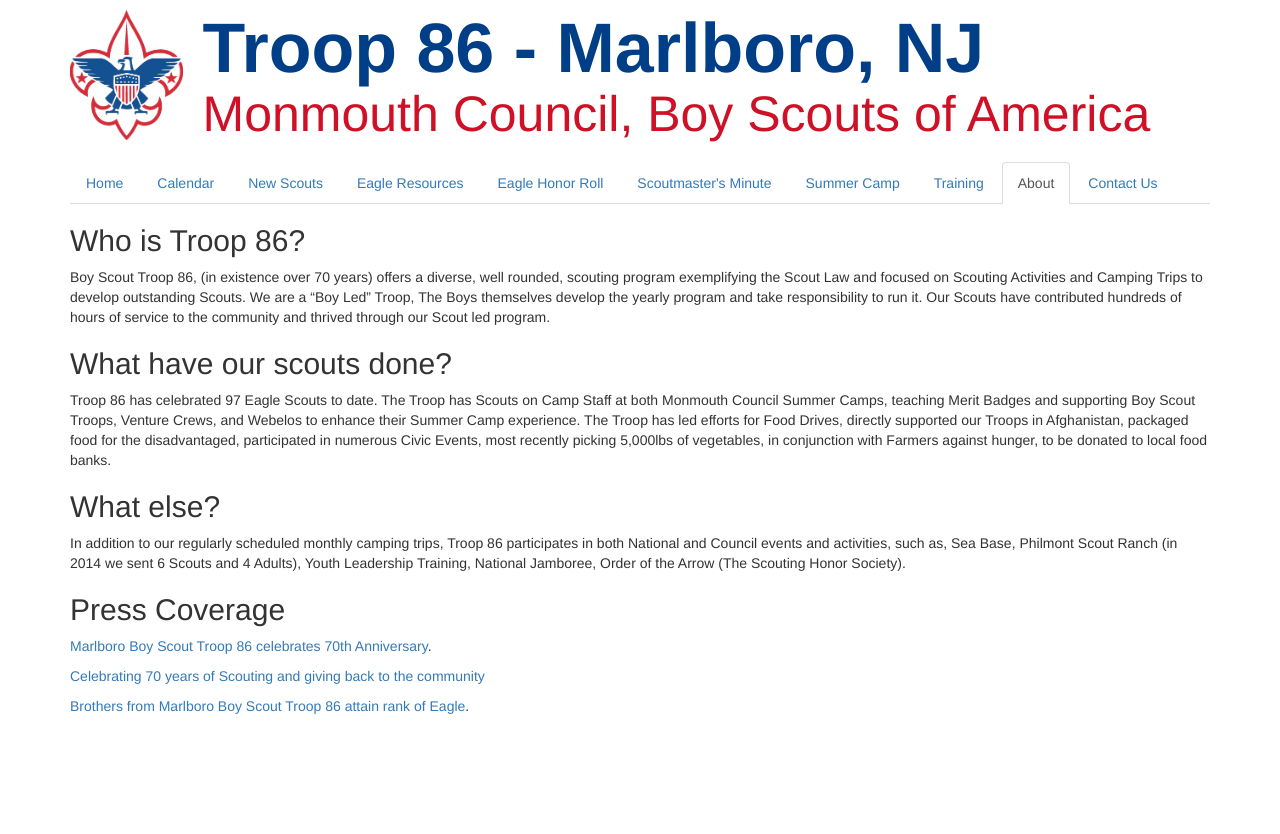
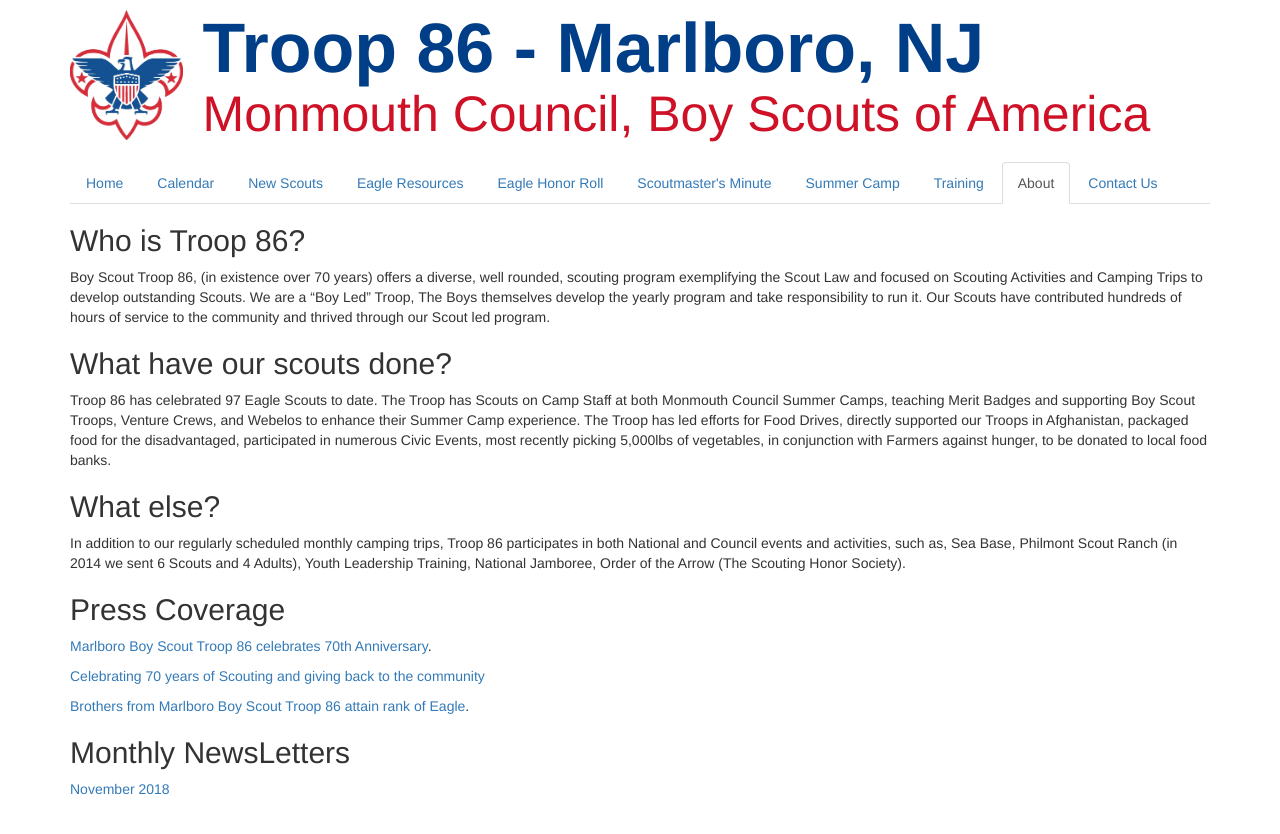
Before and after one commit to akparekh/bsatroop86.github.io, a Jekyll site: the page built from about.md, in a window 1280 px wide. Shown: the top 834 px of the page. Built offline with Jekyll 4.4.1, drawn with Linux system fonts in a browser that asks for light colours; nearby versions of some CDN libraries; our own code applies the rules of GitHub Pages for plain Markdown files.

Commit message:
Update about.md

```diff
--- a/about.md
+++ b/about.md
@@ -19,3 +19,6 @@
 [Celebrating 70 years of Scouting and giving back to the community](https://patch.com/new-jersey/marlboro-coltsneck/boy-scout-america-troop-86-7th-anniversary-celebration)
 
 [Brothers from Marlboro Boy Scout Troop 86 attain rank of Eagle](http://www.centraljersey.com/news/news_transcript/stories/brothers-from-marlboro-boy-scout-troop-attain-rank-of-eagle/article_b53a5871-6ed3-5f22-af14-8a8621e94644.html).
+
+## Monthly NewsLetters
+[November 2018](./content/Newsletter November 2018.pdf)
```
